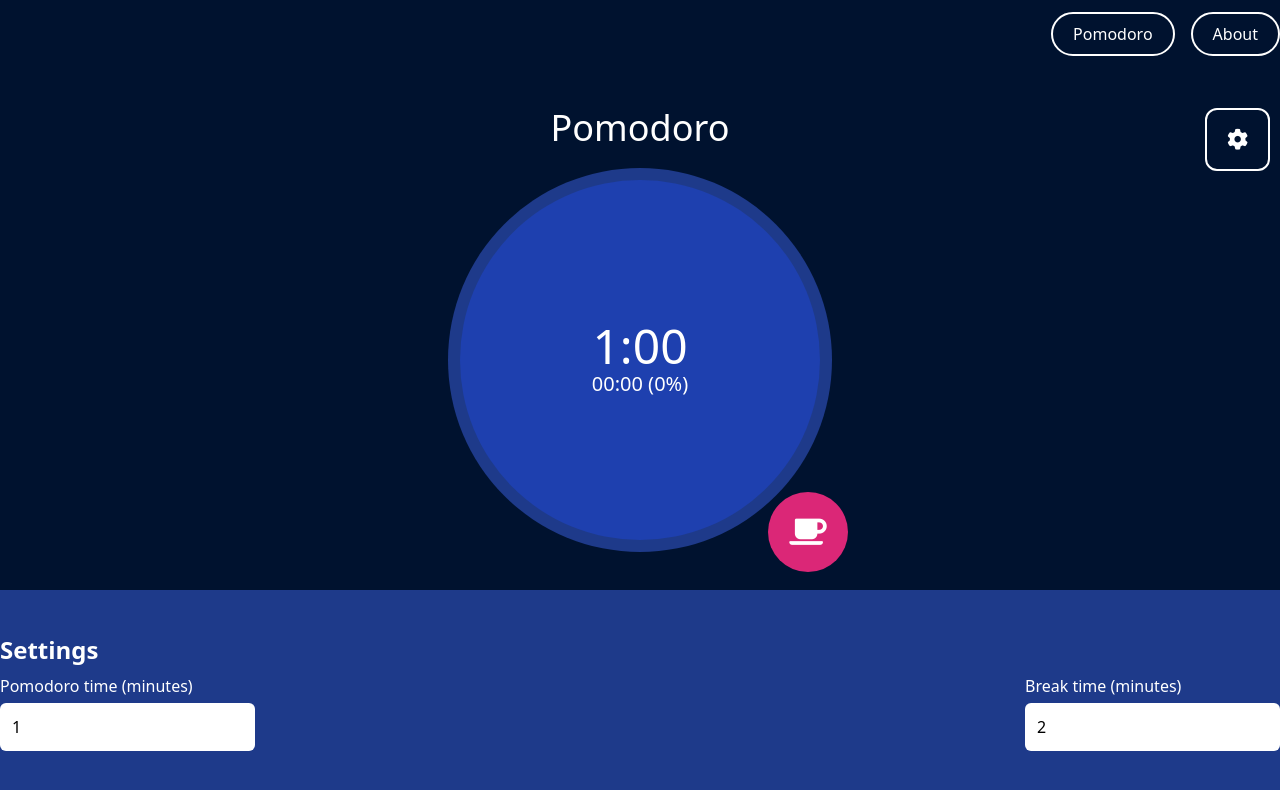
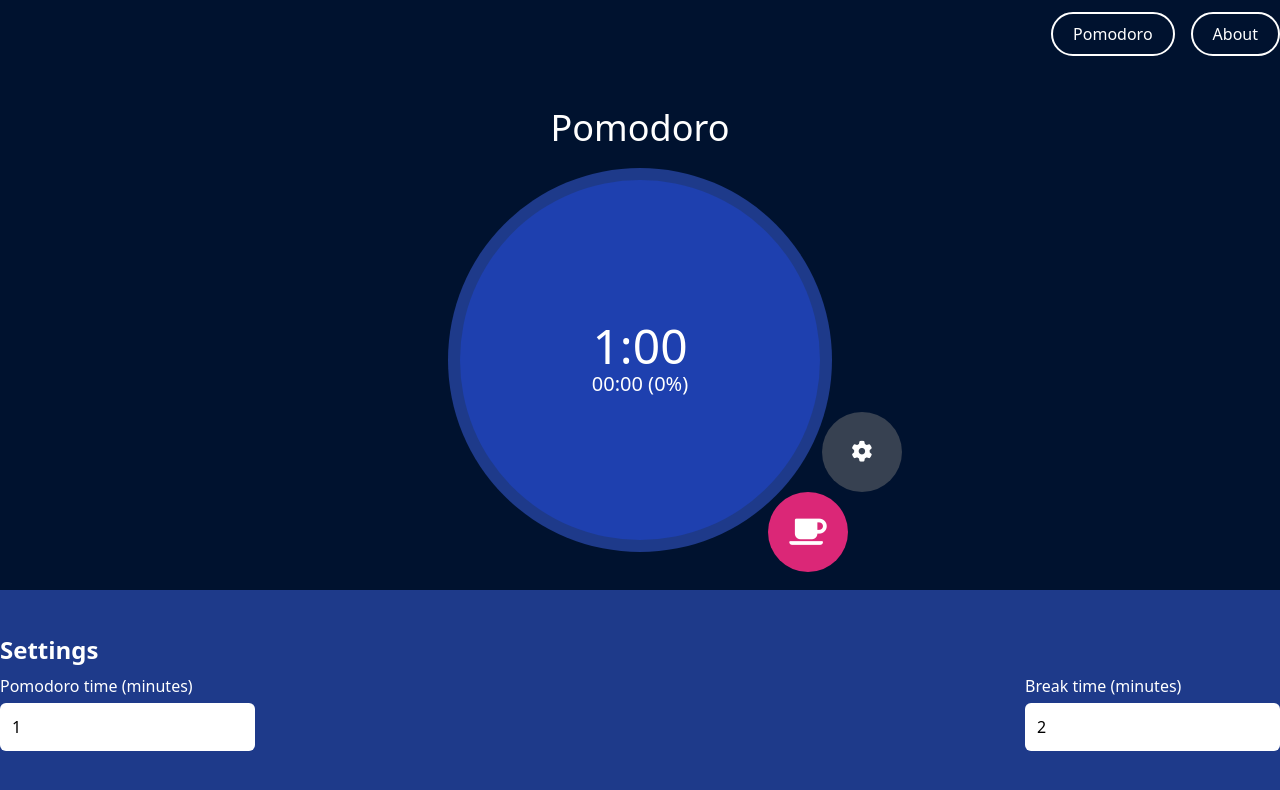
Before and after one commit to LombardoCode/pomodoro-web, a React (Create React App) app: page / in a window 1280 px wide. Shown: the top 790 px of the page. Built offline with nearby package versions, Linux system fonts and the light colour scheme.

Commit message:
[UPDATE]: The appearance of the settings button has been changed.

```diff
--- a/src/components/Settings/Settings.jsx
+++ b/src/components/Settings/Settings.jsx
@@ -28,7 +28,7 @@ const Settings = ({ resetTimer, minutesInitializer, minutes }) => {
 		<div className="relative">
 			<button
 				id="settings-button"
-				className="text-white border-2 border-white rounded-xl font-4xl hover:bg-white hover:text-black transition-all duration-200"
+				className="w-20 h-20 text-white bg-gray-700 rounded-full font-4xl hover:bg-gray-800 transition-all duration-200"
 				onClick={() => setDisplaySettings(!displaySettings)}
 			>
 				<i className="fas fa-cog"></i>
--- a/src/components/Timer/Timer.jsx
+++ b/src/components/Timer/Timer.jsx
@@ -1,5 +1,6 @@
 import { useEffect, useState } from "react";
 import "./Timer.css";
+import Settings from "../Settings/Settings";
 
 const Timer = ({
 	pomodoroMode,
@@ -9,6 +10,7 @@ const Timer = ({
 	secondsLeft,
 	setSecondsLeft,
 	minutes,
+	setMinutes,
 	active,
 	setActive,
 	leftDegrees,
@@ -92,6 +94,11 @@ const Timer = ({
 		resetTimer,
 	]);
 
+	const onMinutesInitializer = (minutes) => {
+		setMinutes(minutes);
+		setSecondsLeft(minutes.pomodoroMinutes * 60);
+	};
+
 	const formatTo2DigitNumber = (number) => {
 		return number.toLocaleString("en-US", {
 			minimumIntegerDigits: 2,
@@ -174,6 +181,13 @@ const Timer = ({
 						{!pomodoroMode && <i className="fas fa-brain"></i>}
 					</span>
 				</div>
+				<div className="absolute -right-20 bottom-20 w-20 h-20">
+					<Settings
+						resetTimer={resetTimer}
+						minutes={minutes}
+						minutesInitializer={onMinutesInitializer}
+					/>
+				</div>
 			</div>
 		</div>
 	);
--- a/src/components/pages/Pomodoro/Pomodoro.jsx
+++ b/src/components/pages/Pomodoro/Pomodoro.jsx
@@ -14,13 +14,12 @@ const Pomodoro = () => {
 	const [secondsPast, setSecondsPast] = useState(0);
 	const [secondsLeft, setSecondsLeft] = useState(minutes.pomodoroMinutes * 60);
 
-	const onMinutesInitializer = (minutes) => {
-		setMinutes(minutes);
-		setSecondsLeft(minutes.pomodoroMinutes * 60);
+	const handleActive = (status) => {
+		setActive(!active);
 	};
 
-	const handleActive = (status) => {
-		setActive(!active);
+	const onSetMinutes = (minutes) => {
+		setMinutes(minutes);
 	};
 
 	const onSetSecondsPast = (seconds) => {
@@ -51,13 +50,10 @@ const Pomodoro = () => {
 
 	return (
 		<div>
-			<Settings
-				resetTimer={onResetTimer}
-				minutes={minutes}
-				minutesInitializer={onMinutesInitializer}
-			/>
 			<div className="container mx-auto my-10">
-				<h1 className="text-white text-center text-4xl">Pomodoro</h1>
+				<h1 className="text-white text-center text-4xl">
+					{pomodoroMode ? "Pomodoro" : "Break time"}
+				</h1>
 				<Timer
 					pomodoroMode={pomodoroMode}
 					setPomodoroMode={onSetPomodoroMode}
@@ -66,6 +62,7 @@ const Pomodoro = () => {
 					secondsLeft={secondsLeft}
 					setSecondsLeft={setSecondsLeft}
 					minutes={minutes}
+					setMinutes={onSetMinutes}
 					active={active}
 					setActive={handleActive}
 					leftDegrees={leftDegrees}
```
